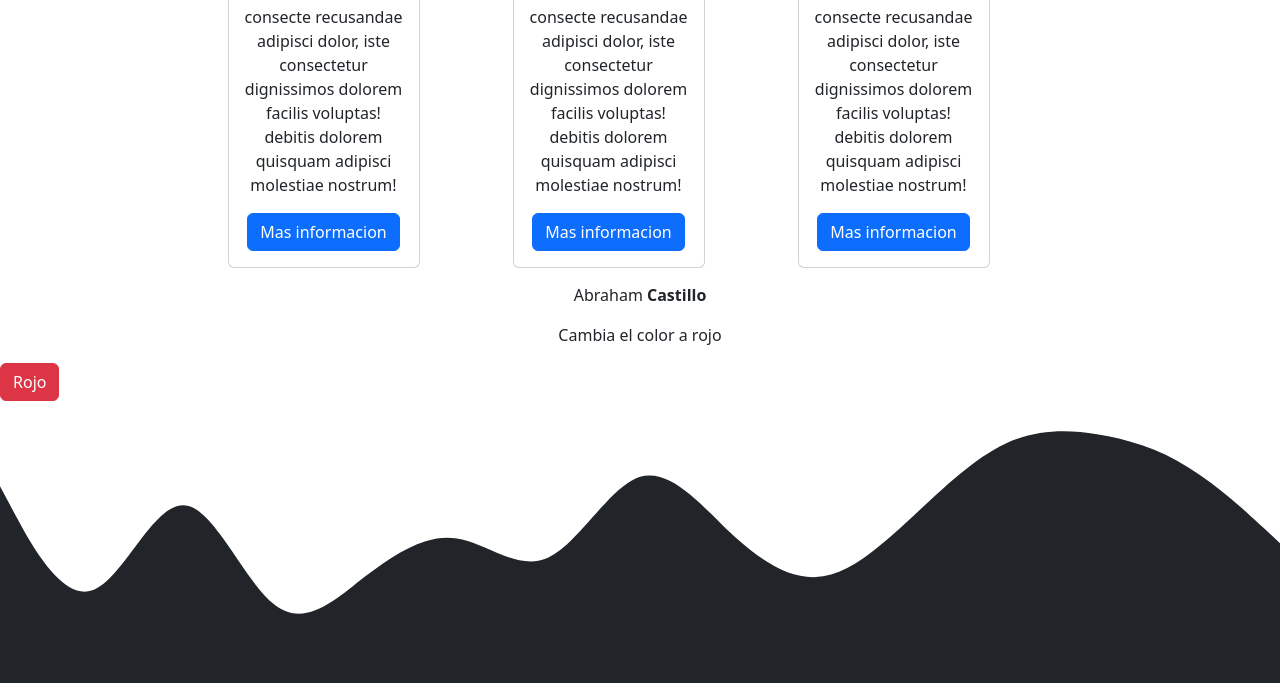
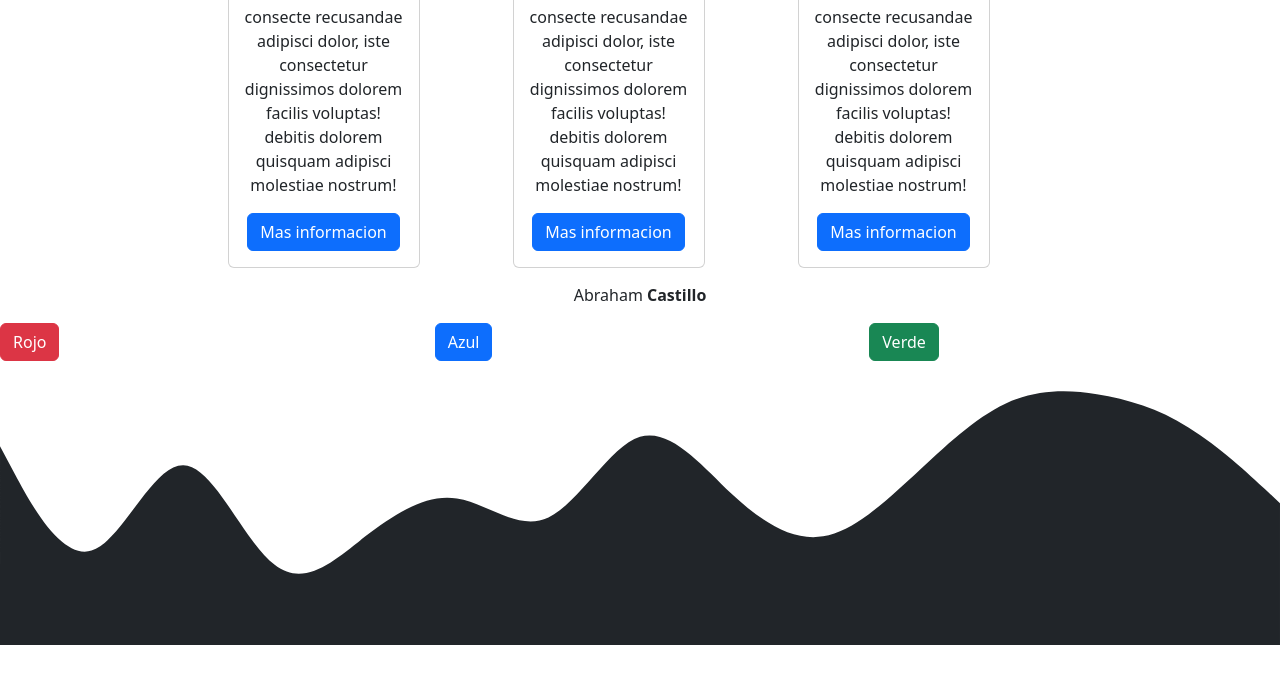
Before and after one commit to acp4/acp4-ch26-web06-bootstrap, a plain HTML site: page index.html in a window 1280 px wide. Shown: the part 985-1668 px from the top of the page. After the commit the page ends 1630 px from the top, so only its background shows below. Drawn offline with nearby package versions, Linux system fonts and the light colour scheme.

Commit message:
cambio de color con botones

```diff
--- a/assets/js/main.js
+++ b/assets/js/main.js
@@ -1,6 +1,6 @@
 console.log("Hola desde un script externo");
 
-function changeColorToRed(){
+function changeColorTo(color){
     const refName=document.getElementById("name");
-    refName.style.color="red";
+    refName.style.color="color";
 }
--- a/index.html
+++ b/index.html
@@ -227,18 +227,20 @@
           <div class="row justify-content-center">
             <div class="col-5 text-center">
               <p id="name">Mi nombre es:</p>
-              <p onclick ="changeColorToRed()">Cambia el color a rojo</p>
             </div>
           </div>
           <!--Botones cambian el color-->
           <div class="cotainer">
             <div class="row">
               <div class="col">
-                <button onclick ="changeColorToRed()" type="button" class="btn btn-danger">Rojo</button>
-
+                <button onclick ="changeColorToRed('red')" type="button" class="btn btn-danger">Rojo</button>
               </div>
-              <div class="col"></div>
-              <div class="col"></div>
+              <div class="col">
+                <button onclick ="changeColorToBlue('blue')" type="button" class="btn btn-primary">Azul</button>
+              </div>
+              <div class="col">
+                <button onclick ="changeColorToGreen('green')" type="button" class="btn btn-success">Verde</button>
+              </div>
             </div>
           </div>
         </div>
```
